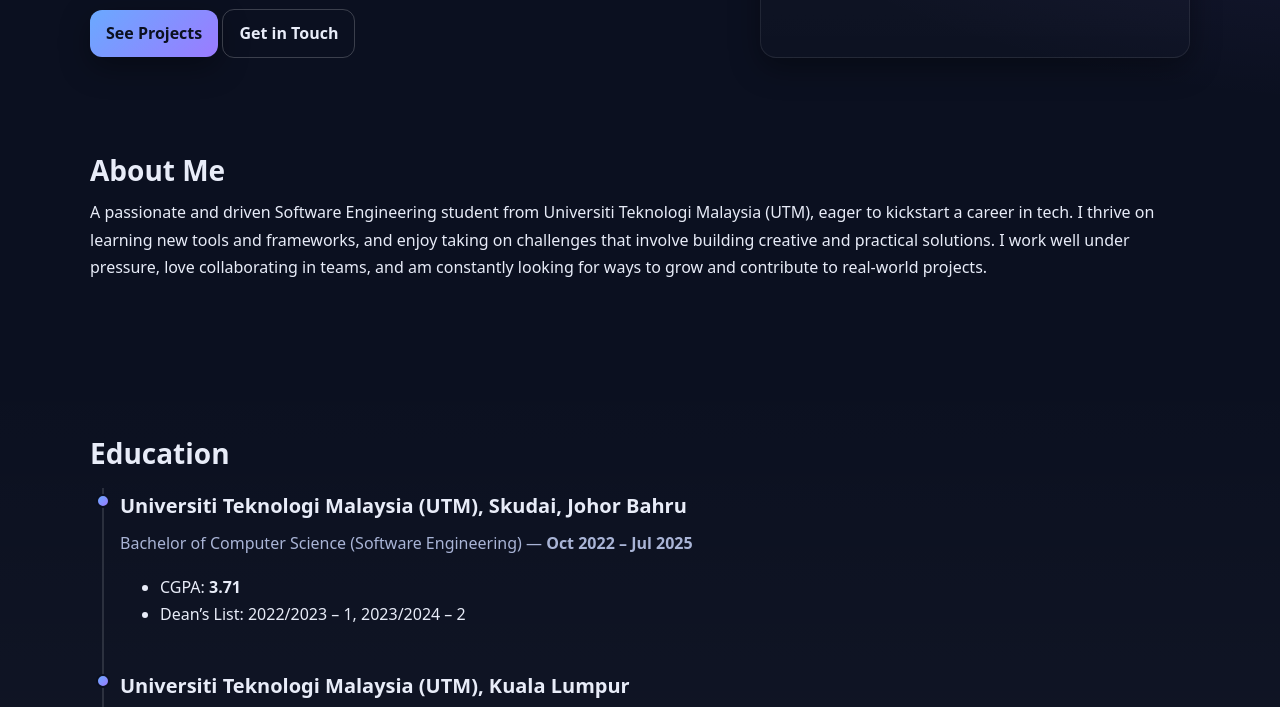
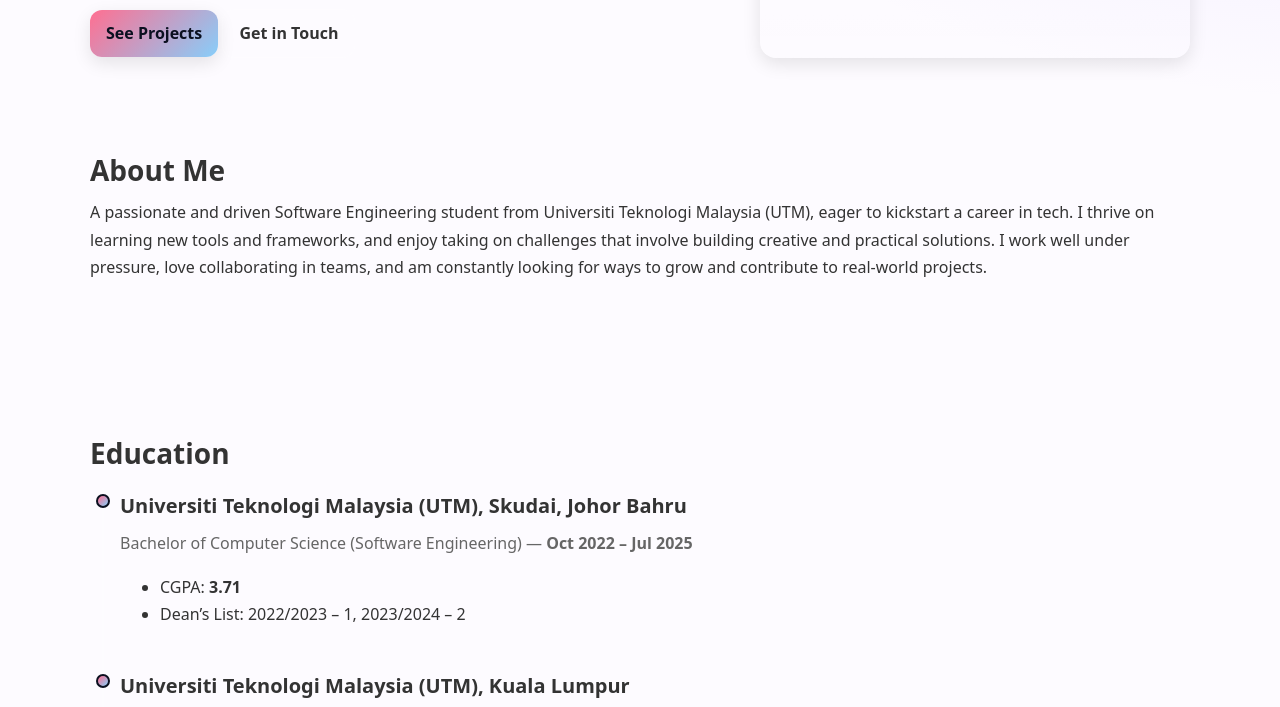
Before and after one commit to nuramirahathirahnazli/nuramirahathirahnazli.github.io, a plain HTML site: page index.html in a window 1280 px wide. Shown: the part 295-1002 px from the top of the page. Drawn offline with Linux system fonts and the light colour scheme.

Commit message:
Change colour tone

```diff
--- a/style.css
+++ b/style.css
@@ -1,14 +1,15 @@
 /* ---------- Base ---------- */
 :root{
-  --bg:#0b1020;
-  --panel:#101935;
-  --card:#0f1a39;
-  --text:#e8ecf8;
-  --muted:#a9b4d6;
-  --accent:#6aa9ff;
-  --accent-2:#9b7bff;
-  --shadow:0 10px 30px rgba(0,0,0,.35);
+  --bg:#fdfbff;
+  --panel:#fffafc;
+  --card:#ffffff;
+  --text:#333333;
+  --muted:#666666;
+  --accent:#ff6f91;
+  --accent-2:#87cefa;
+  --shadow:0 6px 18px rgba(0,0,0,.1);
 }
+
 
 *{box-sizing:border-box}
 html{scroll-behavior:smooth}
```
